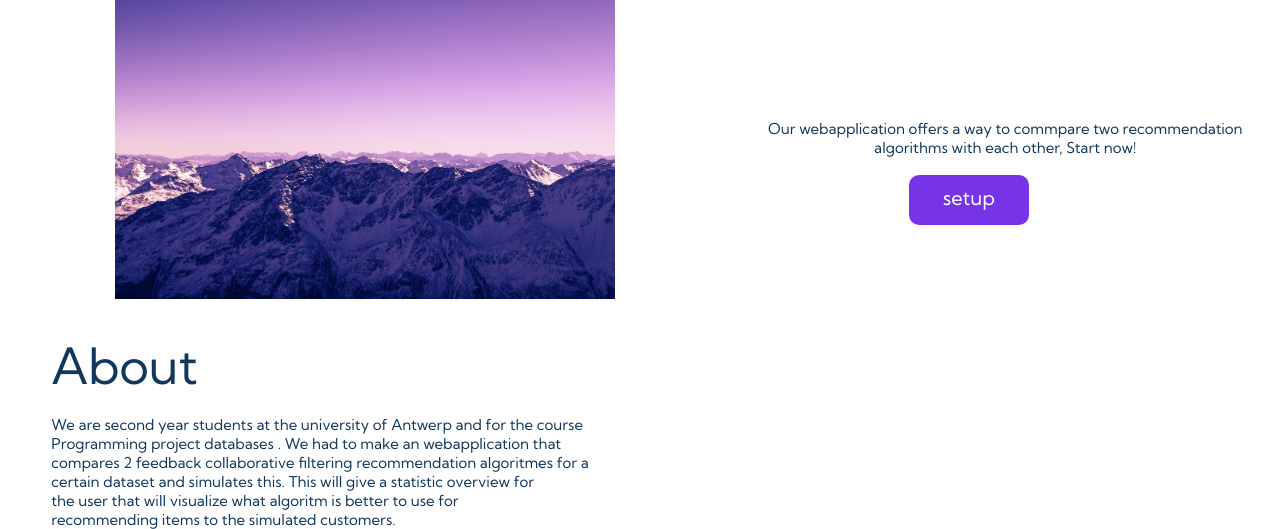
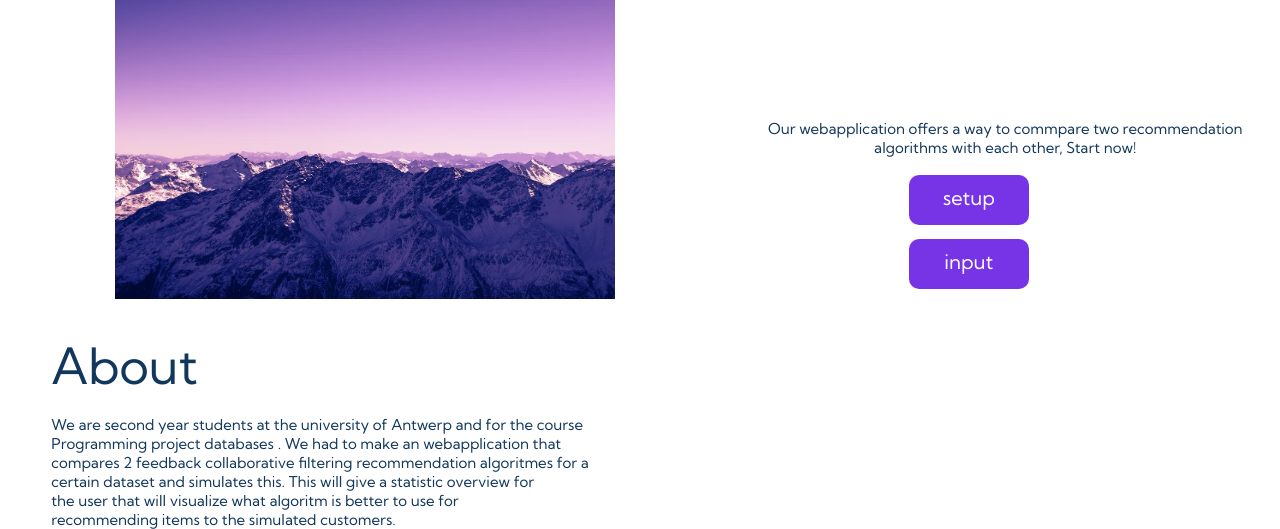
Before and after one commit to wstek/UABA2-PPDB-project, a Flask app: page / in a window 1280 px wide. Shown: the part 121-650 px from the top of the page. Run offline with Flask 2, Linux system fonts and the light colour scheme.

Commit message:
react tryout

```diff
--- a/src/app.py
+++ b/src/app.py
@@ -94,8 +94,13 @@ def sign_in():
 
     return render_template('Sign_In.html', app_data=app_data)
 
-@app.route("/Sign_Up", methods=["GET","POST"])
+@app.route("/InputParameters", methods=["GET", "POST"])
+def input():
 
+    return render_template('InputPage.html', app_data=app_data)
+
+
+@app.route("/Sign_Up", methods=["GET", "POST"])
 def sign_up():
     if request.method == 'POST':
         username = request.form.get('username')
--- a/src/templates/app.js
+++ b/src/static/app.js
@@ -1,5 +1,7 @@
+
 const menu = document.querySelector('#mobile-menu')
 const menuLinks = document.querySelector('.navbar__menu')
+
 
 menu.addEventListener('click',function (){
     menu.classList.toggle('is-active')
--- a/src/static/home.css
+++ b/src/static/home.css
@@ -298,7 +298,24 @@
     height:50px;
     border-radius: 10px;
 }
-
+.button2{
+    display:flex;
+    position: fixed;
+    justify-content: space-around;
+    text-decoration: none;
+    text-align:center;
+    border: none;
+    outline: none;
+    background: rgba(119,52,231);
+    color: #fff;
+    left: 71%;
+    top:45%;
+    font-size: 20px;
+    padding: 10px 20px;
+    width:120px;
+    height:50px;
+    border-radius: 10px;
+}
 .button1:hover{
     background: #cc4f0e;
     transition: all 0.3s ease;
--- a/src/templates/AdminAccount.html
+++ b/src/templates/AdminAccount.html
@@ -57,6 +57,6 @@
 
     </div>
 
-    <script src = "app.js"></script>
+    <script src = "../static/app.js"></script>
 </body>
 </html>
--- a/src/templates/Contact.html
+++ b/src/templates/Contact.html
@@ -53,6 +53,6 @@
         </div>
     </div>
 
-    <script src = "app.js"></script>
+    <script src = "../static/app.js"></script>
 </body>
 </html>
--- a/src/templates/Header_Footer.html
+++ b/src/templates/Header_Footer.html
@@ -39,6 +39,6 @@
     <img class="image" src="images/Image2.png" alt="pic" id="footer">
 
 
-    <script src = "app.js"></script>
+    <script src = "../static/app.js"></script>
 </body>
 </html>
--- a/src/templates/InputParameters.js
+++ /dev/null
@@ -1,3 +0,0 @@
-import React from 'react'
-import ReactDOM from 'react-dom'
-import './index.css'
--- a/src/templates/Sign_In.html
+++ b/src/templates/Sign_In.html
@@ -56,6 +56,6 @@
 
     </div>
     <img class="image" src="{{ url_for('static', filename='Image2.png') }}" alt="pic" id="footer">
-    <script src = "app.js"></script>
+    <script src = "../static/app.js"></script>
 </body>
 </html>
--- a/src/templates/Sign_Up.html
+++ b/src/templates/Sign_Up.html
@@ -64,6 +64,6 @@
 
     </div>
 
-    <script src = "app.js"></script>
+    <script src = "../static/app.js"></script>
 </body>
 </html>
--- a/src/templates/UserAccount.html
+++ b/src/templates/UserAccount.html
@@ -52,6 +52,6 @@
         <a href="{{ url_for('main') }}" class="button2">Log out</a>
     </div>
 
-    <script src = "app.js"></script>
+    <script src = "../static/app.js"></script>
 </body>
 </html>
--- a/src/templates/home.html
+++ b/src/templates/home.html
@@ -68,9 +68,13 @@
         </label>
 
         <a href="{{ url_for('sign_in') }}" class="button1">setup</a>
+        <br>
+        <a href="{{ url_for('input') }}" class="button2">input</a>
+
     </div>
 
 
-    <script src = "app.js"></script>
+
+    <script src = "../static/app.js"></script>
 </body>
 </html>
```
Also changed, not shown: src/static/InputPage.js (added), src/static/index.js (added), src/templates/InputPage.html (added).
